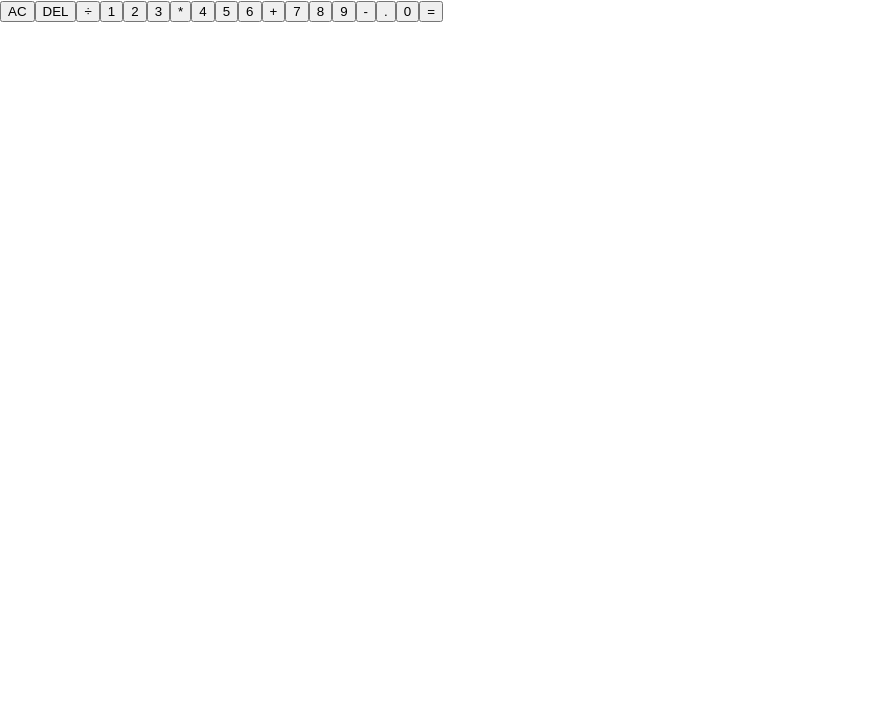
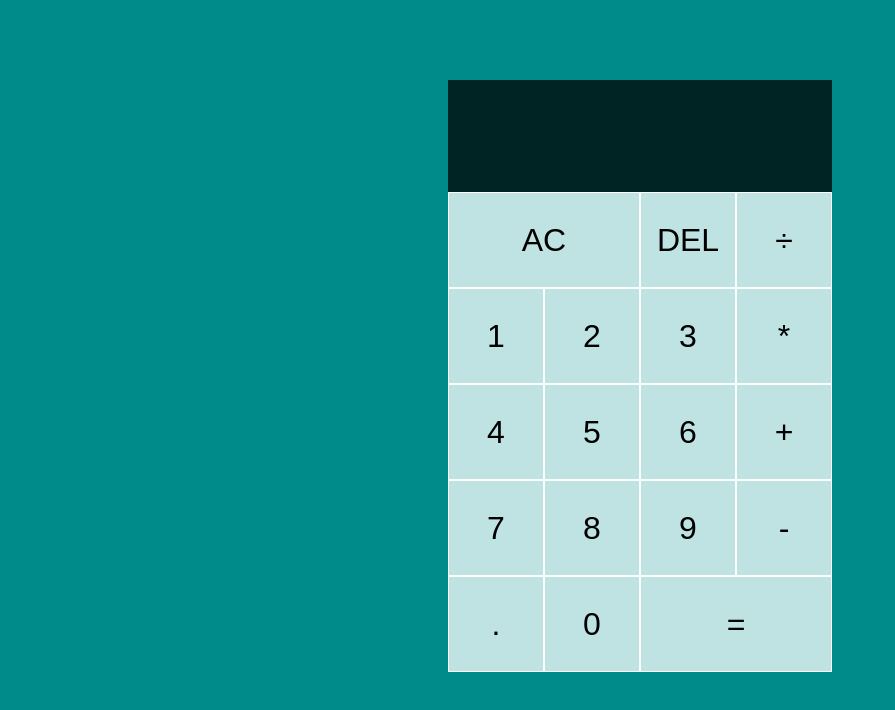
Before and after one commit to hershdhami/Calculator, a React (Create React App) app: page / in a window 1280 px wide. Shown: the top 710 px of the page, without its empty margins (0-895 px from the left). Built offline with nearby package versions, Linux system fonts and the light colour scheme.

Commit message:
commit on 'scorecard'

```diff
--- a/src/App.css
+++ b/src/App.css
@@ -1,38 +1,63 @@
-.App {
-  text-align: center;
+
+*, *::before, *::after {
+  box-sizing: border-box;
+
 }
 
-.App-logo {
-  height: 40vmin;
-  pointer-events: none;
+body {
+  margin: 0;
+  background-color: darkcyan;
 }
 
-@media (prefers-reduced-motion: no-preference) {
-  .App-logo {
-    animation: App-logo-spin infinite 20s linear;
-  }
+.calculator-grid {
+  display: grid;
+  justify-content: center;
+  margin-top: 5rem;
+  grid-template-columns: repeat(4, 6rem);
+  grid-template-rows: minMax(7rem, auto) repeat(5, 6rem);
 }
 
-.App-header {
-  background-color: #282c34;
-  min-height: 100vh;
+.calculator-grid > button {
+  cursor: pointer;
+  font-size: 2rem;
+  border: 1px solid white;
+  outline: none;
+  background-color: rgba(255, 255, 255, .75);
+}
+
+.calculator-grid > button:hover {
+  background-color: rgba(255, 255, 255, .9);
+}
+
+.calculator-grid > button:focus {
+  background-color: rgba(255, 255, 255, .9);
+}
+
+.span-two {
+  grid-column: span 2;
+}
+
+/* This means that the output will take the entire first row
+Technically going from the leftmost column to the rightmost column
+*/
+.output {
+  grid-column: 1 / -1;
+  background-color: rgba(0, 0, 0, .75);
   display: flex;
   flex-direction: column;
-  align-items: center;
-  justify-content: center;
-  font-size: calc(10px + 2vmin);
-  color: white;
+  align-items: flex-end;
+  justify-content: space-around;
+  padding: .75rem;
+  word-wrap: break-word;
+  word-break: break-all;
 }
 
-.App-link {
-  color: #61dafb;
+.output .previous-operand {
+  color: rgba(255, 255, 255, .75)
+
 }
 
-@keyframes App-logo-spin {
-  from {
-    transform: rotate(0deg);
-  }
-  to {
-    transform: rotate(360deg);
-  }
+.output .current-operand {
+  color: white;
+  font-size: 2.5rem;
 }
--- a/src/App.js
+++ b/src/App.js
@@ -1,16 +1,40 @@
 import logo from './logo.svg';
 import './App.css';
+import { useReducer } from 'react';
+import DigitButton from './DigitButton';
+
+export const ACTIONS = {
+  ADD_DIGIT: 'add-digit',
+  CLEAR: 'clear',
+  DELETE_DIGIT: 'delete-digit',
+  EVALUATE: 'evaluate'
+}
+
+function reducer(state, {type, payload}) {
+  switch(type) {
+    case ACTIONS.ADD_DIGIT:
+      return {
+        ...state,
+        currentOperand: `${currentOperand || ""}${payload.digit}`
+      }
+    case ACTIONS.CLEAR:
+
+  }
+}
 
 function App() {
+  const [{currentOperand, previousOperand, operation}, dispatch] = useReducer(reducer, {})
+
   return (
     <div className='calculator-grid'>
       <div className='output'>
-        <div className='previous-operand'></div>
-        <div className='current-operand'></div>
+        <div className='previous-operand'> {previousOperand} {operation}</div>
+        <div className='current-operand'> {currentOperand} </div>
       </div>
       <button className='span-two'>AC</button>
       <button>DEL</button>
-      <button>÷</button>
+      <DigitButton digit="÷" dispatch={dispatch} />
+      {/* <button>÷</button> */}
       <button>1</button>
       <button>2</button>
       <button>3</button>
--- /dev/null
+++ b/src/DigitButton.js
@@ -0,0 +1,7 @@
+import { ACTIONS } from "./App"
+
+export default function DigitButton ({dispatch, digit}) {
+    return <button onClick={() => dispatch({type: ACTIONS.ADD_DIGIT, payload: {digit}})}>
+        {digit}
+    </button>
+}
```
